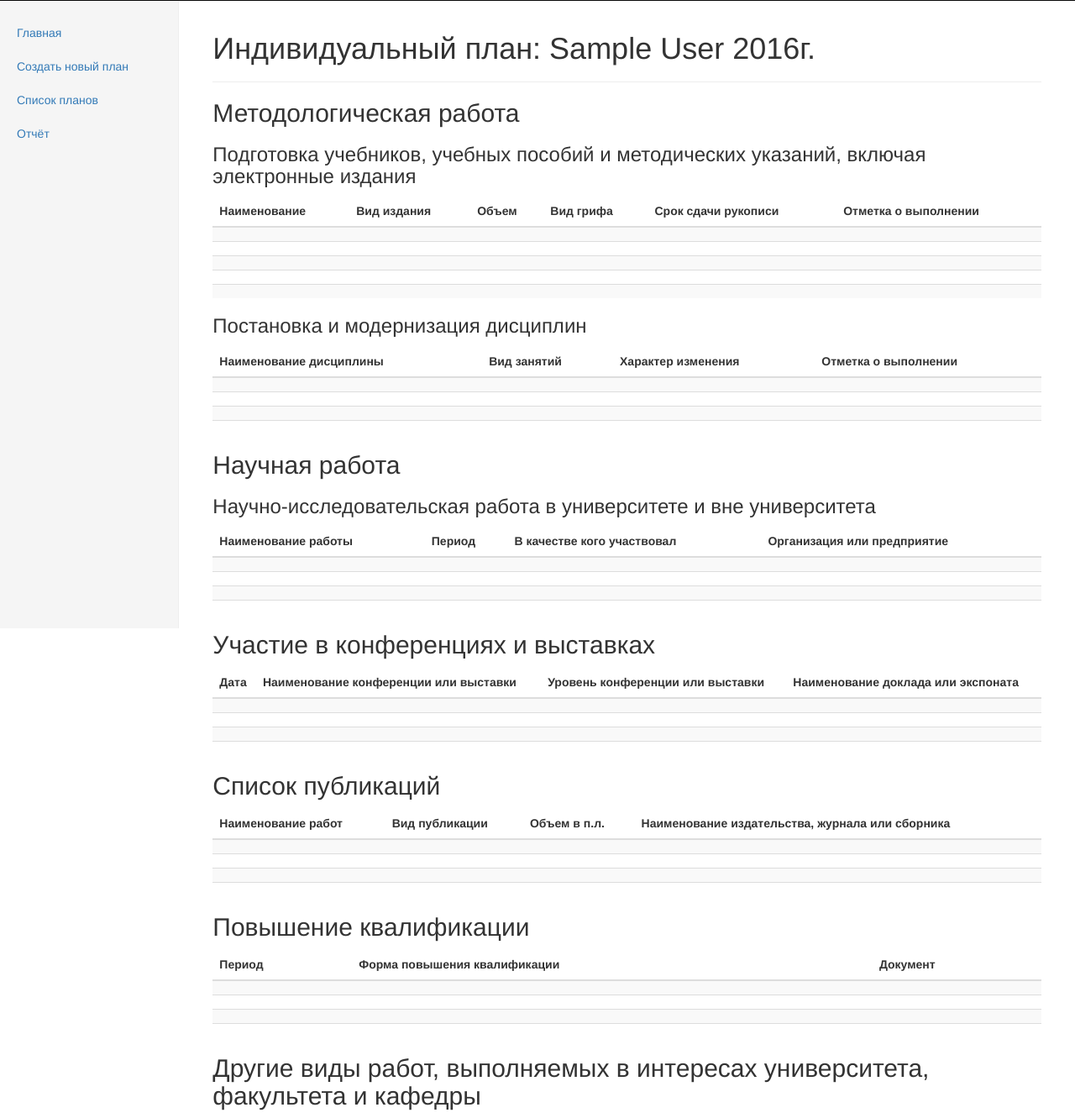
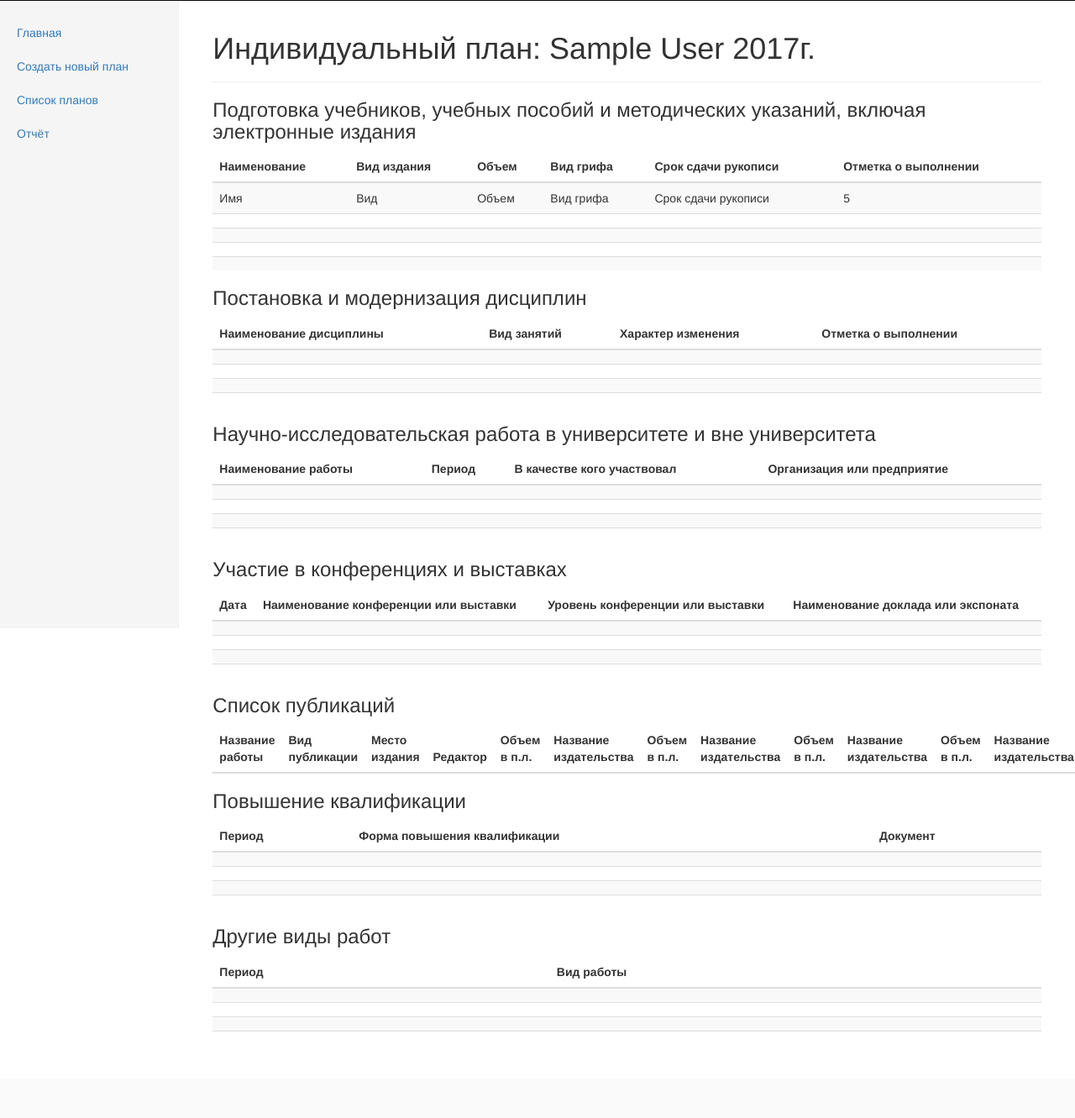
Before and after one commit to moevm/mse_teacher_plan, a Django app: page /plan in a window 1280 px wide. Shown: the part 52-1383 px from the top of the page at 84% size. After the commit the page ends 1280 px from the top, so only its background shows below. Run offline with Django 3.2, Linux system fonts and the light colour scheme; the visitor is signed in with stand-in values (Sample User, id 1); lists and menus that the app fills with data are empty; some libraries are stand-ins or nearby versions.

Commit message:
first try to display dinamic data (not static)

```diff
--- a/teacherPlan/templates/plan.html
+++ b/teacherPlan/templates/plan.html
@@ -1,11 +1,9 @@
 {% extends 'pages/mainTemplate.html' %}
 {% block title %}Индивидуальный план{% endblock %}
-{% block pagename %}Индивидуальный план: {{user.first_name}} {{user.last_name}} 2016г.{% endblock %}
+{% block pagename %}Индивидуальный план: {{user.first_name}} {{user.last_name}} 2017г.{% endblock %}
 {% block content %}
 
-<h2>Методологическая работа</h2>
-    <h3>Подготовка учебников, учебных пособий и методических указаний,
-включая электронные издания</h3>
+    <h3>Подготовка учебников, учебных пособий и методических указаний, включая электронные издания</h3>
     <table class="table table-striped">
       <thead>
         <tr>
@@ -19,12 +17,12 @@
       </thead>
       <tbody>
         <tr>
-        <td></td>
-        <td></td>
-        <td></td>
-        <td></td>
-        <td></td>
-        <td></td>
+            <td>Имя</td>
+            <td>Вид</td>
+            <td>Объем</td>
+            <td>Вид грифа</td>
+            <td>Срок сдачи рукописи</td>
+            <td>5</td>
         </tr>
         <tr>
             <td></td>
@@ -58,7 +56,6 @@
             <td></td>
             <td></td>
         </tr>
-
       </tbody>
     </table>
     <h3>Постановка и модернизация дисциплин</h3>
@@ -96,8 +93,6 @@
             <td></td>
         </tr>
     </table>
-
-    <h2>Научная работа</h2>
     <h3>Научно-исследовательская  работа в университете и вне университета</h3>
     <table class="table table-striped">
         <thead>
@@ -133,8 +128,7 @@
             <td></td>
         </tr>
     </table>
-
-    <h2>Участие в конференциях и выставках</h2>
+    <h3>Участие в конференциях и выставках</h3>
     <table class="table table-striped">
         <thead>
             <tr>
@@ -169,44 +163,42 @@
             <td></td>
         </tr>
     </table>
-
-    <h2>Список публикаций</h2>
+    <h3>Список публикаций</h3>
     <table class="table table-striped">
         <thead>
             <tr>
-              <th>Наименование работ</th>
+              <th>Название работы</th>
               <th>Вид публикации</th>
+              <th>Место издания</th>
+              <th>Редактор</th>
               <th>Объем в п.л.</th>
-              <th>Наименование издательства, журнала или сборника</th>
+              <th>Название издательства</th>
+                <th>Объем в п.л.</th>
+              <th>Название издательства</th>
+                <th>Объем в п.л.</th>
+              <th>Название издательства</th>
+                <th>Объем в п.л.</th>
+              <th>Название издательства</th>
             </tr>
         </thead>
+        {% for i in publ %}
             <tr>
-            <td></td>
-            <td></td>
-            <td></td>
-            <td></td>
+            <td style="max-width: 10px">{{ i.name }}</td>
+            <td style="max-width: 10px">{{ i.publicationType }}</td>
+            <td style="max-width: 10px">{{ i.place }}</td>
+            <td style="max-width: 10px">{{ i.editor }}</td>
+            <td style="max-width: 10px">{{ i.volume }}</td>
+            <td style="max-width: 10px">{{ i.publishingHouseName }}</td>
+            <td style="max-width: 10px">{{ i.publishingHouseName }}</td>
+            <td style="max-width: 10px">{{ i.publishingHouseName }}</td>
+            <td style="max-width: 10px">{{ i.volume }}</td>
+            <td style="max-width: 10px">{{ i.publishingHouseName }}</td>
+            <td style="max-width: 10px">{{ i.volume }}</td>
+            <td style="max-width: 10px">{{ i.publishingHouseName }}</td>
              </tr>
-        <tr>
-            <td></td>
-            <td></td>
-            <td></td>
-            <td></td>
-        </tr>
-        <tr>
-            <td></td>
-            <td></td>
-            <td></td>
-            <td></td>
-        </tr>
-        <tr>
-            <td></td>
-            <td></td>
-            <td></td>
-            <td></td>
-        </tr>
+        {% endfor %}
     </table>
-
-    <h2>Повышение  квалификации</h2>
+    <h3>Повышение  квалификации</h3>
     <table class="table table-striped">
         <thead>
             <tr>
@@ -236,7 +228,7 @@
             <td></td>
         </tr>
     </table>
-    <h2>Другие виды работ, выполняемых в интересах университета, факультета и кафедры</h2>
+    <h3>Другие виды работ</h3>
     <table class="table table-striped">
         <thead>
             <tr>
@@ -261,44 +253,4 @@
             <td></td>
         </tr>
     </table>
-    <h2>Замечания по работе преподавателя</h2>
-    <table class="table table-striped">
-        <thead>
-            <tr>
-              <th>Дата</th>
-              <th>Характер замечания</th>
-              <th>Должность лица, вносящего замечание</th>
-              <th>Подпись лица, вносящего замечание</th>
-              <th>Подпись преподавателя</th>
-            </tr>
-        </thead>
-        <tr>
-            <td></td>
-            <td></td>
-            <td></td>
-            <td></td>
-            <td></td>
-        </tr>
-        <tr>
-            <td></td>
-            <td></td>
-            <td></td>
-            <td></td>
-            <td></td>
-        </tr>
-        <tr>
-            <td></td>
-            <td></td>
-            <td></td>
-            <td></td>
-            <td></td>
-        </tr>
-        <tr>
-            <td></td>
-            <td></td>
-            <td></td>
-            <td></td>
-            <td></td>
-        </tr>
-    </table>
 {% endblock %}
```
Lines whose indentation alone changed are shown as unchanged.
